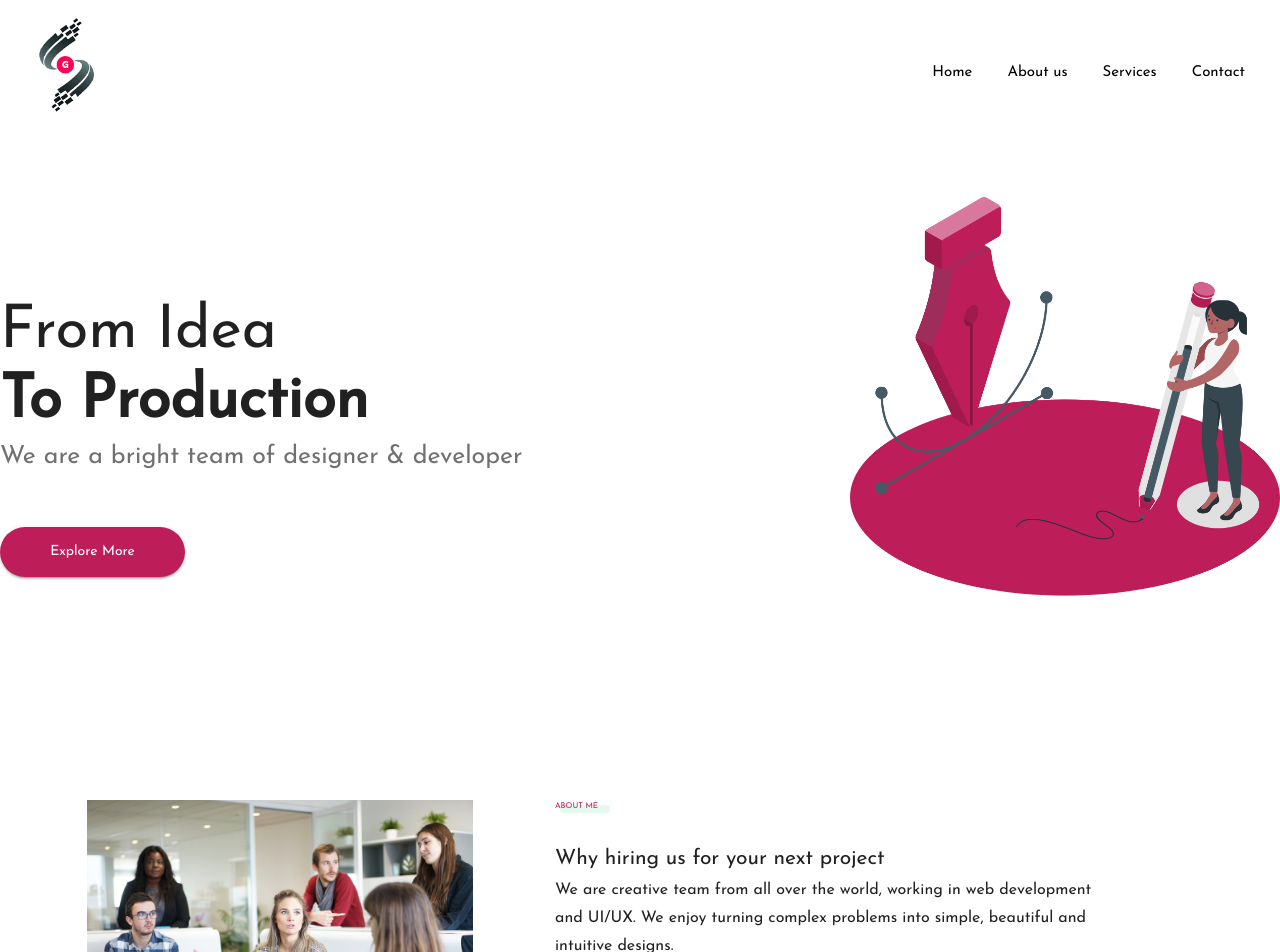
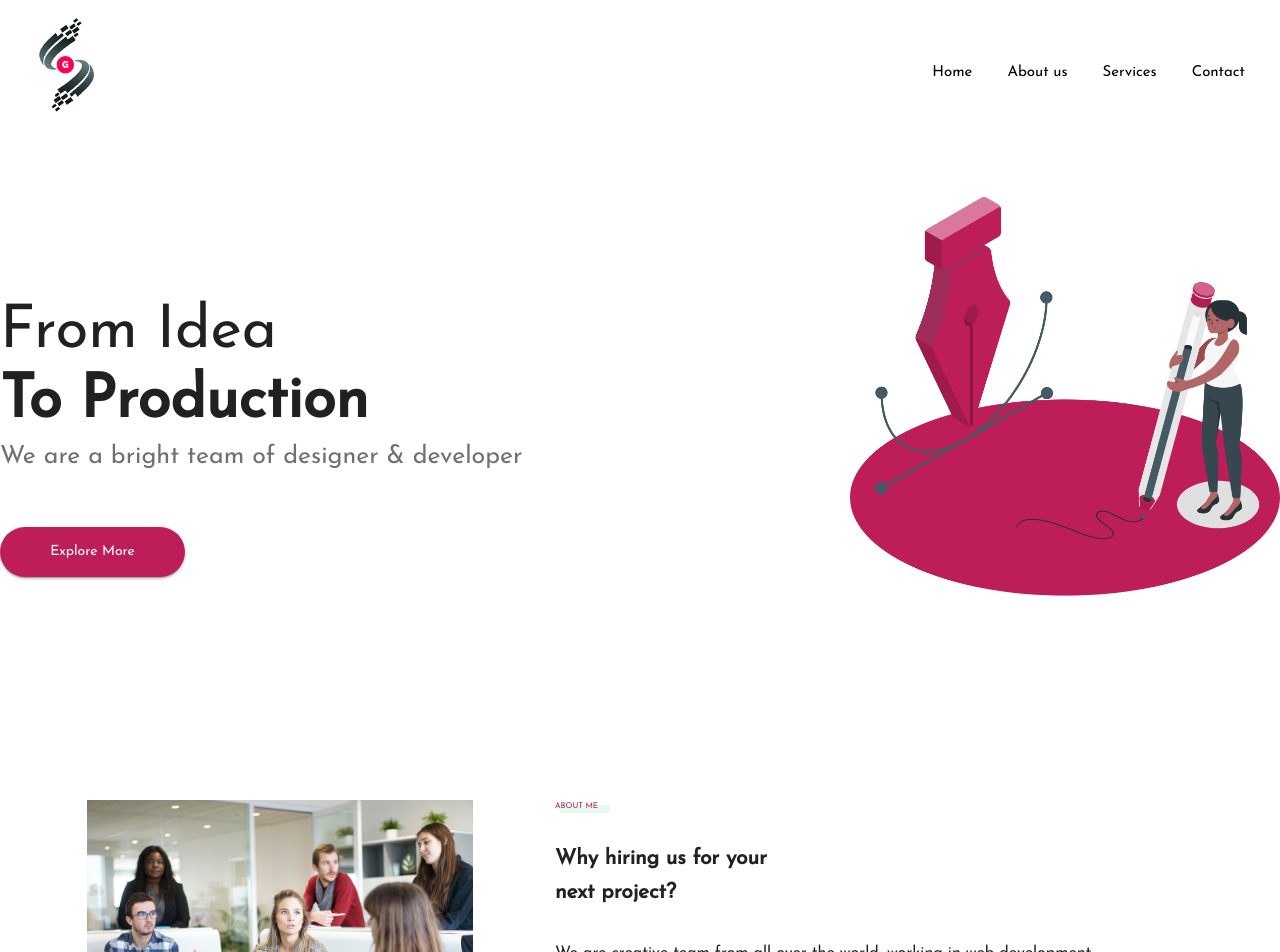
Before and after one commit to VinCodeTheWeb/genosio, a React (Create React App) app in the folder client/: page / in a window 1280 px wide. Shown: the top 952 px of the page. Built offline with nearby package versions, Linux system fonts and the light colour scheme.

Commit message:
adding text style in about section

```diff
--- a/client/src/pages/home/home.component.tsx
+++ b/client/src/pages/home/home.component.tsx
@@ -57,9 +57,9 @@ const HomePage: React.FC = () => {
                         </Typography>
                     </Box>
 
-                    <Box>
+                    <Box width="22.4rem" marginBottom="3rem">
                         <Typography className={classes.hiringText} variant="h6">
-                            Why hiring us for your next project
+                            Why hiring us for your next project?
                         </Typography>
                     </Box>
 
--- a/client/src/pages/home/home.styles.ts
+++ b/client/src/pages/home/home.styles.ts
@@ -65,6 +65,7 @@ const styles = ({ breakpoints }: Theme) =>
         },
         hiringText: {
             fontSize: '2.1rem',
+            fontWeight: 700,
         },
         btnContact: {
             width: '16.3rem',
```
